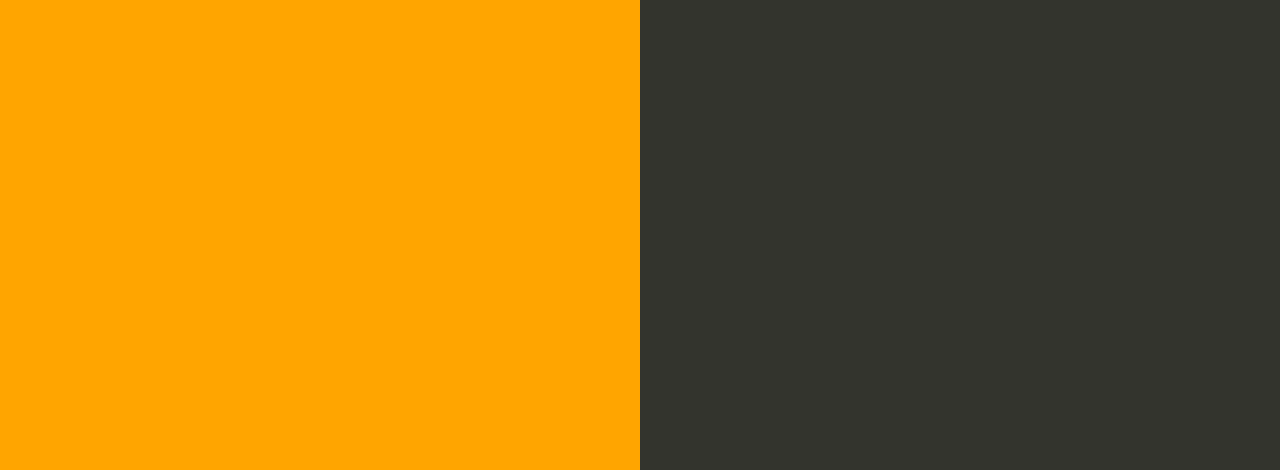
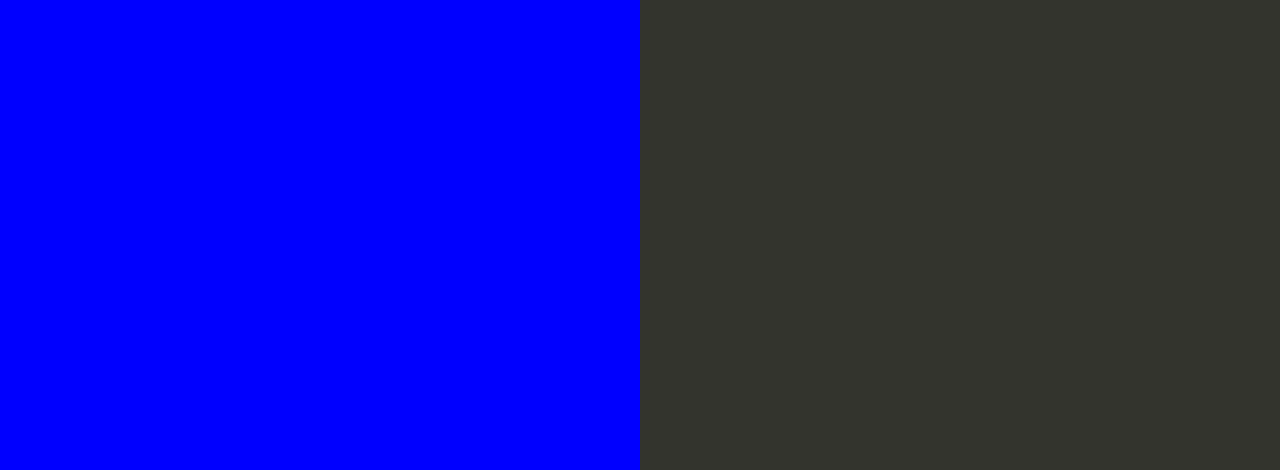
Before and after one commit to ajitkumar1976/aws-nodejs-sample, a website: page index.html in a window 1280 px wide. Shown: the part 330-800 px from the top of the page. Drawn offline with Linux system fonts and the light colour scheme.

Commit message:
Changed on 05-14-2019

```diff
--- a/index.html
+++ b/index.html
@@ -35,7 +35,7 @@
 
         text-align: right;
         padding-top: 11em;
-        background-color: orange;
+        background-color: Blue;
 
       }
       .textColumn p {
```
